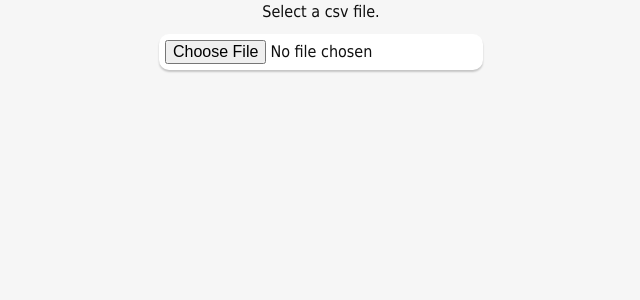
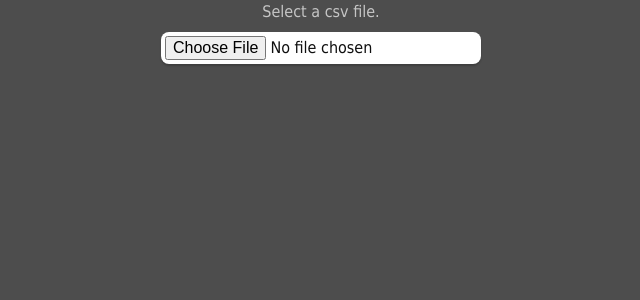
Before and after one commit to Lyn-don/technical-graphing-tool, a React (Vite) app: page / in a window 1280 px wide. Shown: the top 300 px of the page, without its empty margins (319-959 px from the left). Built offline with nearby package versions, Linux system fonts and the light colour scheme.

Commit message:
rearange components

```diff
--- a/src/App.tsx
+++ b/src/App.tsx
@@ -31,7 +31,15 @@ function App() {
 
 	return (
 		<div ref={appRef} className="container">
-			<div className="menu">
+
+
+			<GraphCandles
+				selectedData={selectedData}
+				fileData={fileData}
+				setMessage={setMessage}
+				setGraphMessage={setGraphMessage}
+				timePeriodAmount={timePeriodAmount}
+			/>{graphMessage}<div className="menu">
 				<div className="menu-content">
 					{message}
 					<ImportUserFile
@@ -50,14 +58,6 @@ function App() {
 					/>
 				</div>
 			</div>
-			{graphMessage}
-			<GraphCandles
-				selectedData={selectedData}
-				fileData={fileData}
-				setMessage={setMessage}
-				setGraphMessage={setGraphMessage}
-				timePeriodAmount={timePeriodAmount}
-			/>
 		</div>
 	);
 }
--- a/src/components/FileHandlingComponents/SaveFile.tsx
+++ b/src/components/FileHandlingComponents/SaveFile.tsx
@@ -42,7 +42,17 @@ function SaveFile({ fileData, markedData, setMessage }: Props) {
 	if (data) {
 		return (
 			<div className="div--save-file">
-				<CSVDownloader
+
+				<input className="input--filename"
+					type="text"
+					placeholder="Enter filename"
+					onChange={(e) => {
+						if (e.target.value) {
+							let text: string = e.target.value.split(".")[0];
+							setFilename(text);
+						}
+					}}
+				/><CSVDownloader
 					type={Type.Button}
 					filename={filename}
 					bom={true}
@@ -54,16 +64,6 @@ function SaveFile({ fileData, markedData, setMessage }: Props) {
 				>
 					Download file
 				</CSVDownloader>
-				<input className="input--filename"
-					type="text"
-					placeholder="Enter filename"
-					onChange={(e) => {
-						if (e.target.value) {
-							let text: string = e.target.value.split(".")[0];
-							setFilename(text);
-						}
-					}}
-				/>
 			</div>
 		);
 	} else {
--- a/src/components/GraphComponents/GraphCandles.tsx
+++ b/src/components/GraphComponents/GraphCandles.tsx
@@ -3,6 +3,16 @@ import {createChart,ColorType,Logical,MouseEventParams} from "lightweight-charts
 import SaveFile from "../FileHandlingComponents/SaveFile";
 
 import "../../styles/Chart.css";
+
+type TOhlcv = {
+	time: number | null;
+	open: number | null;
+	high: number | null;
+	low: number | null;
+	close: number | null;
+	volume: number | null;
+	ml_signal: number | null;
+};
 
 type Props = {
 	selectedData: any[];
@@ -35,6 +45,8 @@ function GraphCandles({
 	const [highlightedCandlesCount, setHighlightedCandlesCount] = useState<number>(0);
 	//lock any graph events
 	const [lockEvent, setLockEvent] = useState<boolean>(false);
+	//current graph width
+	const [graphWidth, setGraphWidth] = useState<number>(0);
 
 
 	useEffect(() => {
@@ -65,15 +77,27 @@ function GraphCandles({
 						visible: true,
 					},
 				},
-				width: chartContainerRef.current?.clientWidth / 1.01,
-				height: chartContainerRef.current?.clientWidth / 2.75,
+
+				width: chartContainerRef.current?.clientWidth ,
+				height: chartContainerRef.current?.clientWidth / 3,
 
 				timeScale: {
 					secondsVisible: true,
 					ticksVisible: true,
 					timeVisible: true,
 				},
+				rightPriceScale: {
+					visible: true,
+					borderVisible: true,
+					autoScale: true,
+				},
 			});
+
+			setGraphWidth(chartContainerRef.current?.clientWidth);
+			/*
+
+
+			*/
 			if (chart) {
 				setGraphMessage(
 					"Double click on a candle to mark csv with 0.\nShift+Double-Click to mark with 1.\nAlt+Double-Click to mark the csv with -1.\nCtrl+Double-Click to delete connected marks.\n"
@@ -82,15 +106,23 @@ function GraphCandles({
 			//click candles to mark them
 			function handleClick(param: MouseEventParams): void {
 
+				if (param.sourceEvent&&param.time&&param.logical&&param.seriesData) {
 
-				if (param.sourceEvent&&param.time&&param.logical) {
+					//extract the event candle data from the event
+					let seriesDataCandle  = Array.from(param.seriesData.values())[0];
+					//current event index
+					let index = param.logical;
+					//current event time
+					let time = param.time;
+					//current source event
+					let sourceEvent = param.sourceEvent;
 
-					let index = param.logical;
 
 					//delete marks double click + ctrl
 					if (param.sourceEvent.ctrlKey) {
 						//skip if already null
 						if (selectedData[index]["ml_signal"] == null) {
+							console.log(selectedData[index]["ml_signal"]);
 							console.log("already empty.");
 							return;
 						}
@@ -111,6 +143,7 @@ function GraphCandles({
 					}
 
 					if (!param.sourceEvent.ctrlKey) {
+
 						//skip if already marked
 						if (selectedData[index]["ml_signal"] != null) {
 							console.log("already marked");
@@ -148,7 +181,6 @@ function GraphCandles({
 
 				}
 
-
 				setMarkedData(
 					selectedData.map((el) => {
 						return {
@@ -161,7 +193,8 @@ function GraphCandles({
 			}
 
 			chart.subscribeDblClick((param) => {
-					setLockEvent(true);
+
+				setLockEvent(true);
 				if(!lockEvent){
 				handleClick(param);
 				}
@@ -170,9 +203,17 @@ function GraphCandles({
 
 			function handleMouseMove(param: MouseEventParams): void {
 
-				if (param&&param.time) {
-					//find the index of the time without iterating through the array
-					let index = param.logical
+				//console.log(chart.priceScale("right"));
+				if (param.sourceEvent&&param.time&&param.logical&&param.seriesData) {
+
+					//extract the event candle data from the event
+					let seriesData = Array.from(param.seriesData.values());
+					//current event index
+					let index = param.logical;
+					//current event time
+					let time = param.time;
+					//current source event
+					let sourceEvent = param.sourceEvent;
 
 					if(index){
 						let hoveredOverData = selectedData[index];
@@ -184,25 +225,15 @@ function GraphCandles({
 			}
 
 			chart.subscribeCrosshairMove((param) => {
-				setLockEvent(true);
-				if(!lockEvent){
-					handleMouseMove(param);
-				}
-				setLockEvent(false);
 
+				handleMouseMove(param);
 				//set the current viewable range for the next time the graph is rendered
 				//@ts-ignore
 				setFrom(chart.timeScale().getVisibleLogicalRange().from);
 				//@ts-ignore
 				setTo(chart.timeScale().getVisibleLogicalRange().to);
 
-				//console.log(param);
-				//console.log(chart);
-				//console.log(selectedData);
-				console.log(chart.priceScale("left").width());
 			});
-
-
 
 			if (keys.includes("time") && keys.length > 4) {
 
@@ -255,7 +286,6 @@ function GraphCandles({
 
 				if (Object.keys(selectedData[0]).includes("volume")) {
 
-
 					let volumeHistogram = chart.addHistogramSeries({
 						priceFormat: {
 							type: "volume",
@@ -266,7 +296,7 @@ function GraphCandles({
 					volumeHistogram.priceScale().applyOptions({
 						// set the positioning of the volume series
 						scaleMargins: {
-							top: 0.75, // highest point of the series will be 70% away from the top
+							top: 0.8, // highest point of the series will be 70% away from the top
 							bottom: 0,
 						},
 					});
@@ -316,16 +346,21 @@ function GraphCandles({
 					);
 				}
 
-
 				candlestickSeries.setMarkers(markData);
 			}
 
 			const handleResize = () => {
 				if (chartContainerRef.current) {
+					//console.log(chart.options().width);
+					//console.log(chart.options().height);
+					console.log(chartContainerRef.current?.clientWidth);
+					console.log(chartContainerRef.current?.clientHeight);
+
 					chart.applyOptions({
-						width: chartContainerRef.current?.clientWidth / 1.01,
-						height: chartContainerRef.current?.clientWidth / 2.75,
+						width: chartContainerRef.current?.clientWidth ,
+				height: chartContainerRef.current?.clientWidth / 3,
 					});
+					setGraphWidth(chartContainerRef.current?.clientWidth);
 				}
 			};
 
@@ -354,8 +389,70 @@ function GraphCandles({
 	if (fileData.length && selectedData.length) {
 		return (
 			<div className="div--graph-historical-data-container">
-				<div className="div--graph-historical-hover-over-data-wrapper">
-					<input
+
+
+				<div
+					className="div--graph-historical-data"
+					ref={chartContainerRef as React.RefObject<HTMLDivElement>}
+				></div>
+				<div className="div--graph-historical-hover-over-data-container">
+
+					<ul className="ul--graph-historical-hover-over-data" style={
+						//@ts-ignore
+						{color: hoverOverValue.close > hoverOverValue.open ? "#26a69a" : "#ef5350" , width: `${graphWidth-40}px`}
+					}>
+						<li>
+							Open:&nbsp;
+							{
+								//@ts-ignore
+								hoverOverValue.open? hoverOverValue.open.toFixed(2)
+									: null
+							}
+						</li>
+						<li>
+							High:&nbsp;
+							{
+								//@ts-ignore
+								hoverOverValue.high? hoverOverValue.high.toFixed(2)
+									: null
+							}
+						</li>
+						<li>
+							Low:&nbsp;
+							{
+								//@ts-ignore
+								hoverOverValue.low? hoverOverValue.low.toFixed(2)
+									: null
+							}
+						</li>
+						<li>
+							Close:&nbsp;
+							{
+								//@ts-ignore
+								hoverOverValue.close? hoverOverValue.close.toFixed(2)
+									: null
+							}
+						</li>
+						<li>
+							Volume:&nbsp;
+							{
+								//@ts-ignore
+								hoverOverValue.volume? hoverOverValue.volume.toFixed(2)
+									: null
+							}
+						</li>
+						<li>
+							Signal:&nbsp;
+							{
+								//@ts-ignore
+								hoverOverValue.ml_signal!==null? hoverOverValue.ml_signal
+									: null
+							}
+						</li>
+					</ul>
+					</div>
+
+					<div className="div--graph-historical-data-sub-menu-wrapper"><input
 					className="input--graph-historical-open-close-difference"
 						type="text"
 						placeholder="Highlight open close difference"
@@ -371,72 +468,13 @@ function GraphCandles({
 							}
 
 						}}
-					></input>{" Highlighted Count:"+highlightedCandlesCount}
-					<div className="div--graph-historical-hover-over-data-container">
-					<ul className="ul--graph-historical-hover-over-data" style={
-						//@ts-ignore
-						{color: hoverOverValue.close > hoverOverValue.open ? "#26a69a" : "#ef5350" }}>
-						<li>
-							Open:
-							{
-								//@ts-ignore
-								hoverOverValue.open? hoverOverValue.open.toFixed(2)
-									: null
-							}
-						</li>
-						<li>
-							High:
-							{
-								//@ts-ignore
-								hoverOverValue.high? hoverOverValue.high.toFixed(2)
-									: null
-							}
-						</li>
-						<li>
-							Low:
-							{
-								//@ts-ignore
-								hoverOverValue.low? hoverOverValue.low.toFixed(2)
-									: null
-							}
-						</li>
-						<li>
-							Close:
-							{
-								//@ts-ignore
-								hoverOverValue.close? hoverOverValue.close.toFixed(2)
-									: null
-							}
-						</li>
-						<li>
-							Volume:
-							{
-								//@ts-ignore
-								hoverOverValue.volume? hoverOverValue.volume.toFixed(2)
-									: null
-							}
-						</li>
-						<li>
-							Signal:
-							{
-								//@ts-ignore
-								hoverOverValue.ml_signal!==null? hoverOverValue.ml_signal
-									: null
-							}
-						</li>
-					</ul>
-					</div>
-				</div>
-				<div
-					className="div--graph-historical-data"
-					ref={chartContainerRef as React.RefObject<HTMLDivElement>}
-				></div>
+					></input>{" Highlighted Count: "+highlightedCandlesCount}
 				<SaveFile
 					fileData={fileData}
 					markedData={markedData}
 					setMessage={setMessage}
 				/>
-
+				</div>
 			</div>
 		);
 	} else {
--- a/src/components/PreGraphComponents/SelectColumns.tsx
+++ b/src/components/PreGraphComponents/SelectColumns.tsx
@@ -184,6 +184,7 @@ function SelectColumns({
 							))}
 						</select>
 					</li>
+					<li className="div--button-select-columns-wrapper">
 					<button className="button--select-columns"
 						onClick={function () {
 							let processFileData = fileData.map(function (
@@ -321,7 +322,7 @@ function SelectColumns({
 						}}
 					>
 						Graph Columns
-					</button>
+					</button></li>
 				</ul>
 			</div>
 		);
--- a/src/styles/Chart.css
+++ b/src/styles/Chart.css
@@ -7,6 +7,7 @@
 
 .input--graph-historical-open-close-difference{
 	width: 14em;
+
 }
 
 .div--graph-historical-hover-over-data-container{
@@ -14,19 +15,32 @@
 	flex-direction: column;
 	justify-content: center;
 	align-items: center;
+
 }
+
 .ul--graph-historical-hover-over-data {
+	margin: 0;
 	height: 2em;
-	width: 95%;
+	text-wrap: nowrap;
 	text-align: left;
 	display: flex;
 	flex-direction: row;
 	justify-content: center;
 	align-items: center;
-	background-color: rgb(200, 200, 200);
-	border-radius: 0.5em;
+	background-color: rgb(0, 0, 0);
+
 }
 
 .ul--graph-historical-hover-over-data > * {
-	width: 20em;
+	width: 15em;
 }
+
+.div--graph-historical-data-sub-menu-wrapper>*{
+	margin: 0.5em;
+}
+
+.div--graph-historical-data-sub-menu-wrapper{
+	display: flex;
+	justify-content: center;
+	align-items: center;
+}
--- a/src/styles/ImportUserFile.css
+++ b/src/styles/ImportUserFile.css
@@ -3,5 +3,5 @@
 	align-items: center;
 	justify-content: center;
   	width: 100%;
-  	height: 3.5em;
+  	height: 3em;
 }
--- a/src/styles/SelectColumns.css
+++ b/src/styles/SelectColumns.css
@@ -7,10 +7,24 @@
 
 .ul--select-group {
   	display: flex;
-  	align-items: center;
+  	align-items:center;
   	justify-content: center;
+	height: 2em;
+	margin: 1em;
 }
 
 .ul--select-group > * {
-  	padding: 0.2em;
+  	padding: 0.1em;
 }
+
+.ul--select-group > li > p {
+	height: 1em;
+	padding: .2em;
+	margin: .2em;
+}
+
+.ul--select-group > button{
+	display: flex;
+	align-items: center;
+	justify-content: center;
+}
--- a/src/styles/main.css
+++ b/src/styles/main.css
@@ -1,8 +1,8 @@
 body {
+
   margin: 0;
   padding: 0;
-  width: 100%;
-  height: 100%;
+
 }
 
 :root {
@@ -11,8 +11,8 @@ body {
   line-height: 24px;
   font-weight: 400;
 
-  color: #0f0f0f;
-  background-color: #f6f6f6;
+  color: #c5c5c5;
+  background-color: #4d4d4d;
 
   font-synthesis: none;
   text-rendering: optimizeLegibility;
@@ -27,9 +27,9 @@ h1 {
 
 input,
 button {
-  border-radius: 10px;
+  border-radius: .5em;
   border: 1px solid transparent;
-  padding: 0.3em 0.3em;
+  padding: 0.2em 0.2em;
   font-size: 1em;
   font-weight: 200;
   font-family: inherit;
@@ -44,7 +44,7 @@ button {
 }
 
 select {
-  width: 8em;
+  width: 7.5em;
 }
 
 button:hover {
```
